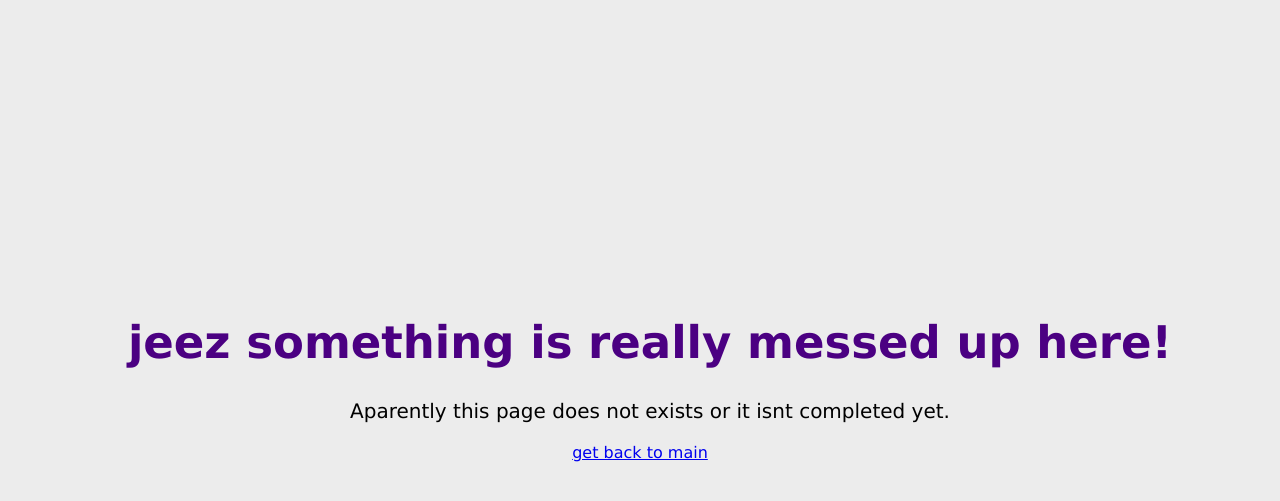
After one commit to gab5987/wstation-api, a PHP site: page /err.html in a window 1280 px wide. The commit adds this page. Shown: the top 501 px of the page. Run offline with PHP 8.4, Linux system fonts and the light colour scheme.

Commit message:
Feat: Create a error page

```diff
--- /dev/null
+++ b/static/err.html
@@ -0,0 +1,15 @@
+<!DOCTYPE html>
+<html lang="en">
+<head>
+    <meta charset="UTF-8">
+    <title>WStation API - page error</title>
+    <link rel="stylesheet" href="./static/index.css">
+</head>
+<body>
+    <div class="error-page">
+        <h1> jeez something is really messed up here! </h1>
+        <p> Aparently this page does not exists or it isnt completed yet.</p>
+    <a href="/" > get back to main </a>
+    </div>
+</body>
+</html>
--- a/static/index.css
+++ b/static/index.css
@@ -1,5 +1,6 @@
 body {
     background-color: rgb(236, 236, 236);
+    font-family: Verdana;
 }
 h1 {
     font-size: 45px;
@@ -17,3 +18,7 @@ p {
     font-family: verdana;
     margin-left: 20px;
 }
+.error-page {
+    text-align: center;
+    margin-top: 25%;
+}
```
